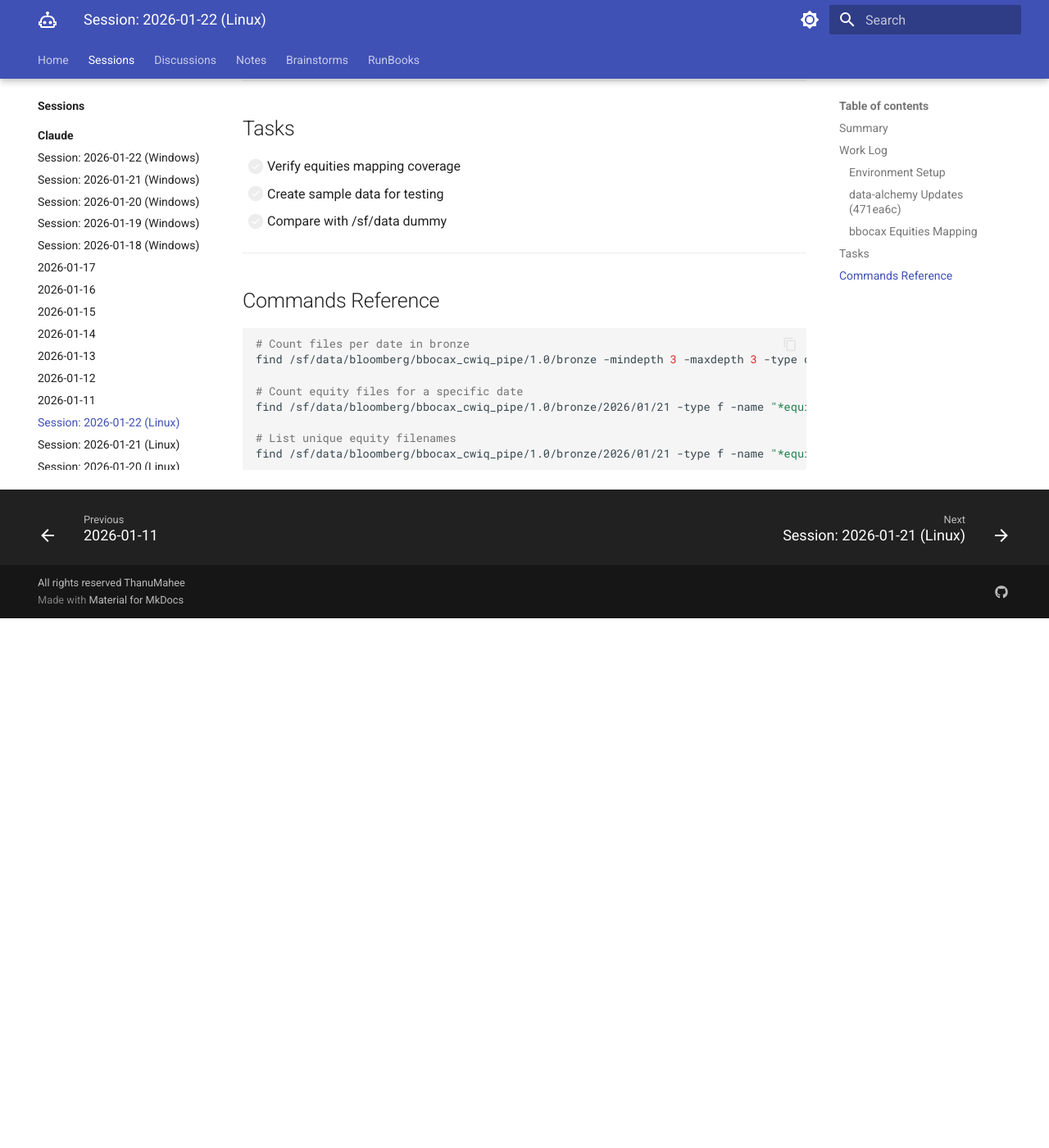
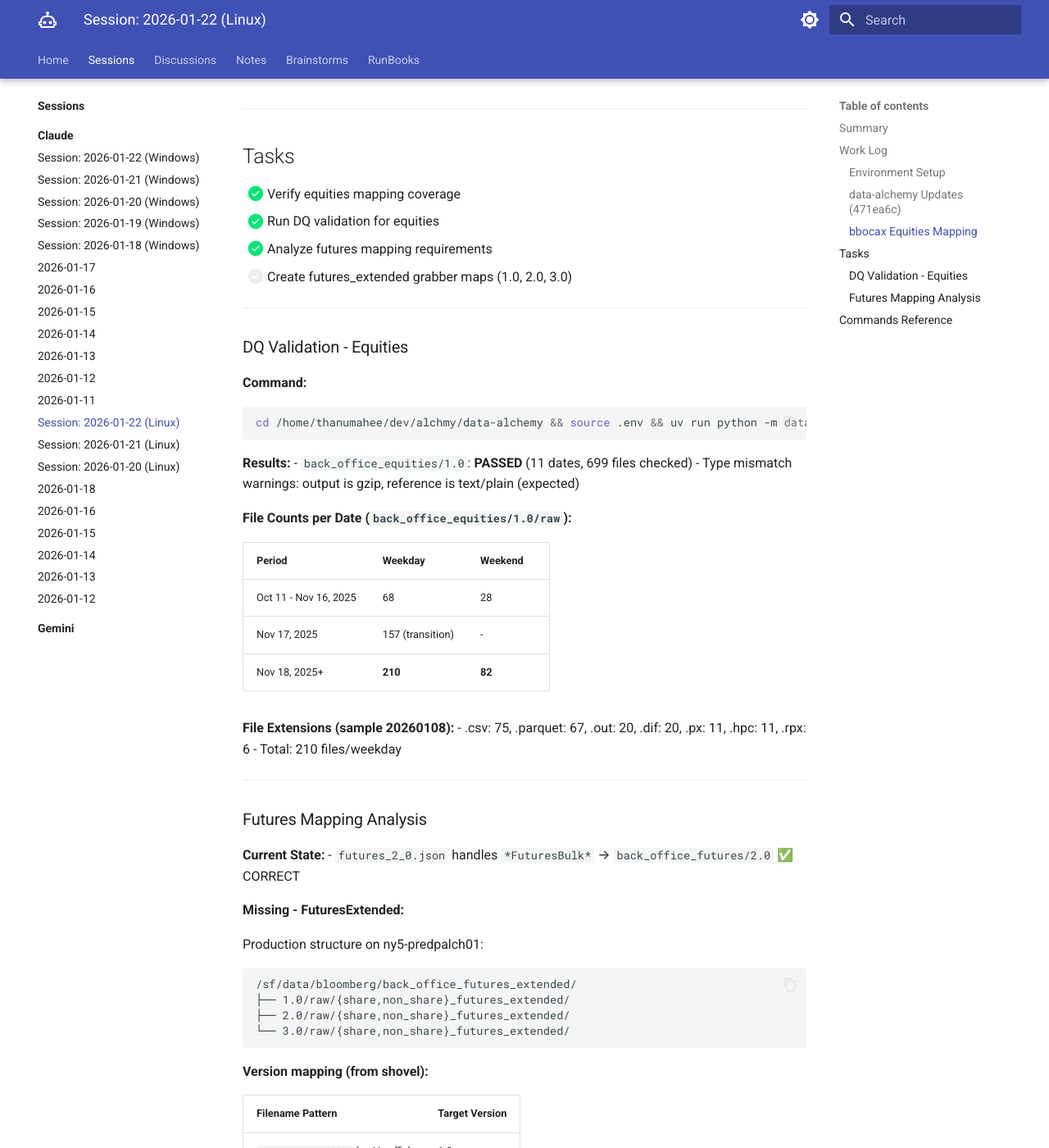
Before and after one commit to ThanuMahee12/AgentContext, an MkDocs documentation site: the page built from docs/sessions/claude/l-2026-01-22.md, in a window 1280 px wide and 1400 px high, scrolled down 3072 px. Shown: the whole window at 82% size. Built offline with MkDocs 1.6.1 and Material for MkDocs 9.7.7, drawn with Linux system fonts in a browser that asks for light colours; before the commit the page ends 3826 px from its top, so only the background shows below that; some of the changed text lies outside the part shown.

Commit message:
docs: update bbocax session and notes with DQ results and futures analysis

````diff
--- a/docs/notes/bbocax.md
+++ b/docs/notes/bbocax.md
@@ -250,6 +250,74 @@
 
 ---
 
+---
+
+## Futures Mapping
+
+### Current Grabber Maps
+
+| Map | Target | Files Handled | Status |
+|-----|--------|---------------|--------|
+| `futures_2_0.json` | `back_office_futures/2.0` | `*FuturesBulk*` | ✅ CORRECT |
+
+### Missing - FuturesExtended
+
+**Production structure (ny5-predpalch01):**
+```
+/sf/data/bloomberg/back_office_futures_extended/
+├── 1.0/raw/{share,non_share}_futures_extended/YYYY/YYYYMMDD/
+├── 2.0/raw/{share,non_share}_futures_extended/YYYY/YYYYMMDD/
+└── 3.0/raw/{share,non_share}_futures_extended/YYYY/YYYYMMDD/
+```
+
+**Version mapping (from shovel `bbo.py`):**
+
+| Filename Pattern | Target Version | Regex |
+|------------------|----------------|-------|
+| `*FuturesExtended*` (no V suffix) | 1.0 | `^(share\|nonShare)FuturesExtended(?!.*V[23]).*$` |
+| `*FuturesExtended*V2*` | 2.0 | `^(share\|nonShare)FuturesExtended.*V2.*$` |
+| `*FuturesExtended*V3*` | 3.0 | `^(share\|nonShare)FuturesExtended.*V3.*$` |
+
+**Subdirectory mapping:**
+
+| Prefix | Target Subdirectory |
+|--------|---------------------|
+| `shareFuturesExtended*` | `share_futures_extended/` |
+| `nonShareFuturesExtended*` | `non_share_futures_extended/` |
+
+**Grabber maps to create:**
+1. `bloomberg_bbocax_cwiq_pipe_futures_extended_1_0.json`
+2. `bloomberg_bbocax_cwiq_pipe_futures_extended_2_0.json`
+3. `bloomberg_bbocax_cwiq_pipe_futures_extended_3_0.json`
+
+---
+
+## DQ Validation
+
+### Equities DQ (20260101-20260111)
+
+**Command:**
+```bash
+cd data-alchemy && source .env && uv run python -m data_alchemy.main \
+  --vendor bloomberg --dataset bbocax_cwiq_pipe --version 1.0 \
+  --dq --dq-date-range 20260101:20260111 --file-pattern ".*equity.*"
+```
+
+**Result:** `back_office_equities/1.0` **PASSED** (11 dates, 699 files)
+
+### File Counts - back_office_equities/1.0/raw
+
+| Period | Weekday | Weekend (Sat) |
+|--------|---------|---------------|
+| Oct 11 - Nov 16, 2025 | 68 | 28 |
+| Nov 17, 2025 | 157 | - |
+| Nov 18, 2025+ | **210** | **82** |
+
+**File extensions (weekday):**
+- .csv: 75, .parquet: 67, .out: 20, .dif: 20, .px: 11, .hpc: 11, .rpx: 6
+
+---
+
 ## History
 
 | Date | Action |
@@ -257,5 +325,8 @@
 | 2026-01-22 | Created notes, analyzed bronze counts |
 | 2026-01-22 | Added local vs real server comparison chart |
 | 2026-01-22 | Added equity files comparison (Jan 01-11 exact match) |
-| 2026-01-22 | Verified equities mapping: 103 files/weekday matches reference |
+| 2026-01-22 | Verified equities mapping: 210 files/weekday, 82 files/weekend |
 | 2026-01-22 | Confirmed: equityOptions/Index NOT in reference, excluded correctly |
+| 2026-01-22 | DQ validation PASSED for back_office_equities/1.0 |
+| 2026-01-22 | Analyzed futures mapping: futures_2_0.json correct for FuturesBulk |
+| 2026-01-22 | Identified need for 3 futures_extended grabber maps (1.0, 2.0, 3.0) |
--- a/docs/sessions/claude/l-2026-01-22.md
+++ b/docs/sessions/claude/l-2026-01-22.md
@@ -1,10 +1,11 @@
 # Session: 2026-01-22 (Linux)
 
 ## Summary
-- Session started
 - Pulled latest changes and updated submodules
 - data-alchemy updated to 471ea6c (ibes_rt_estimates grabber map, reuters_fundamentals fixes)
-- Working on bbocax equities mapping
+- bbocax equities DQ validation: **PASSED** (210 files/weekday, 82 files/weekend)
+- Analyzed futures mapping: `futures_2_0.json` correct for `*FuturesBulk*`
+- Identified need for 3 new `futures_extended` grabber maps (1.0, 2.0, 3.0)
 
 ---
 
@@ -87,9 +88,65 @@
 
 ## Tasks
 
-- [ ] Verify equities mapping coverage
-- [ ] Create sample data for testing
-- [ ] Compare with /sf/data dummy
+- [x] Verify equities mapping coverage
+- [x] Run DQ validation for equities
+- [x] Analyze futures mapping requirements
+- [ ] Create futures_extended grabber maps (1.0, 2.0, 3.0)
+
+---
+
+### DQ Validation - Equities
+
+**Command:**
+```bash
+cd /home/thanumahee/dev/alchmy/data-alchemy && source .env && uv run python -m data_alchemy.main --vendor bloomberg --dataset bbocax_cwiq_pipe --version 1.0 --dq --dq-date-range 20260101:20260111 --file-pattern ".*equity.*"
+```
+
+**Results:**
+- `back_office_equities/1.0`: **PASSED** (11 dates, 699 files checked)
+- Type mismatch warnings: output is gzip, reference is text/plain (expected)
+
+**File Counts per Date (`back_office_equities/1.0/raw`):**
+
+| Period | Weekday | Weekend |
+|--------|---------|---------|
+| Oct 11 - Nov 16, 2025 | 68 | 28 |
+| Nov 17, 2025 | 157 (transition) | - |
+| Nov 18, 2025+ | **210** | **82** |
+
+**File Extensions (sample 20260108):**
+- .csv: 75, .parquet: 67, .out: 20, .dif: 20, .px: 11, .hpc: 11, .rpx: 6
+- Total: 210 files/weekday
+
+---
+
+### Futures Mapping Analysis
+
+**Current State:**
+- `futures_2_0.json` handles `*FuturesBulk*` → `back_office_futures/2.0` ✅ CORRECT
+
+**Missing - FuturesExtended:**
+
+Production structure on ny5-predpalch01:
+```
+/sf/data/bloomberg/back_office_futures_extended/
+├── 1.0/raw/{share,non_share}_futures_extended/
+├── 2.0/raw/{share,non_share}_futures_extended/
+└── 3.0/raw/{share,non_share}_futures_extended/
+```
+
+**Version mapping (from shovel):**
+
+| Filename Pattern | Target Version |
+|------------------|----------------|
+| `*FuturesExtended*` (no V suffix) | 1.0 |
+| `*FuturesExtended*V2*` | 2.0 |
+| `*FuturesExtended*V3*` | 3.0 |
+
+**Need to create:**
+1. `bloomberg_bbocax_cwiq_pipe_futures_extended_1_0.json`
+2. `bloomberg_bbocax_cwiq_pipe_futures_extended_2_0.json`
+3. `bloomberg_bbocax_cwiq_pipe_futures_extended_3_0.json`
 
 ---
 
````
